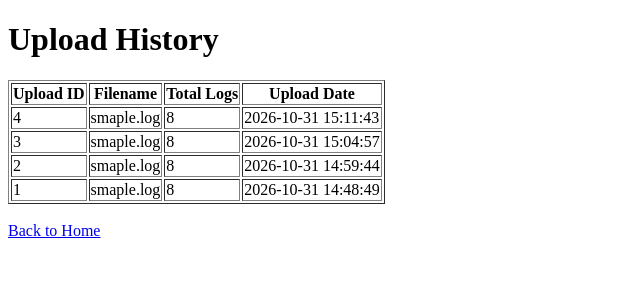
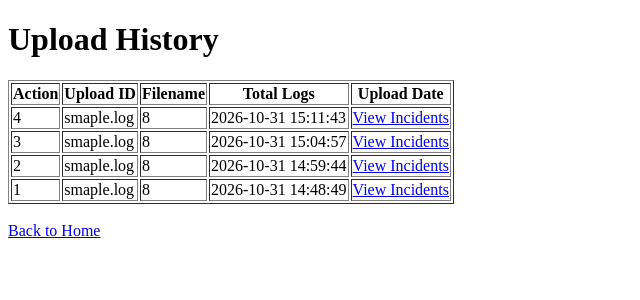
Before and after one commit to ahrarmofiz01/MY-WEB, a Flask app: page /history in a window 1280 px wide. Shown: the top 300 px of the page, without its empty margins (0-640 px from the left). Run offline with Flask 3, Linux system fonts and the light colour scheme; data comes from the database, SQL or seed files in the repository; both versions use the stored data as it was after the commit.

Commit message:
add code

```diff
--- a/templates/history.html
+++ b/templates/history.html
@@ -12,6 +12,7 @@
     <table border="1">
         <thead>
             <tr>
+                <th>Action</th>
                 <th>Upload ID</th>
                 <th>Filename</th>
                 <th>Total Logs</th>
@@ -26,6 +27,9 @@
                 <td>{{ upload[1] }}</td>
                 <td>{{ upload[2] }}</td>
                 <td>{{ upload[3] }}</td>
+                <td>
+    <a href="/incidents/{{ upload[0] }}">View Incidents</a>
+</td>
             </tr>
             {% endfor %}
         </tbody>
```
Also changed, not shown: incidentlens.db.
